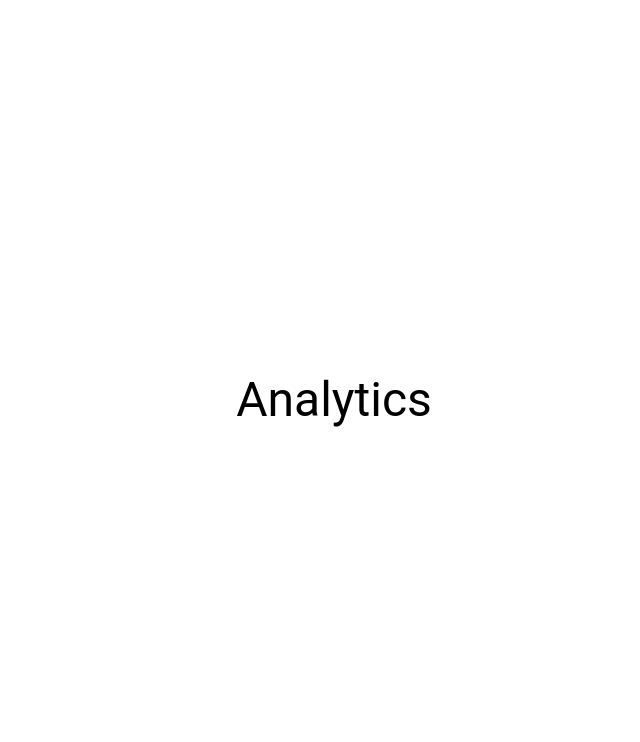
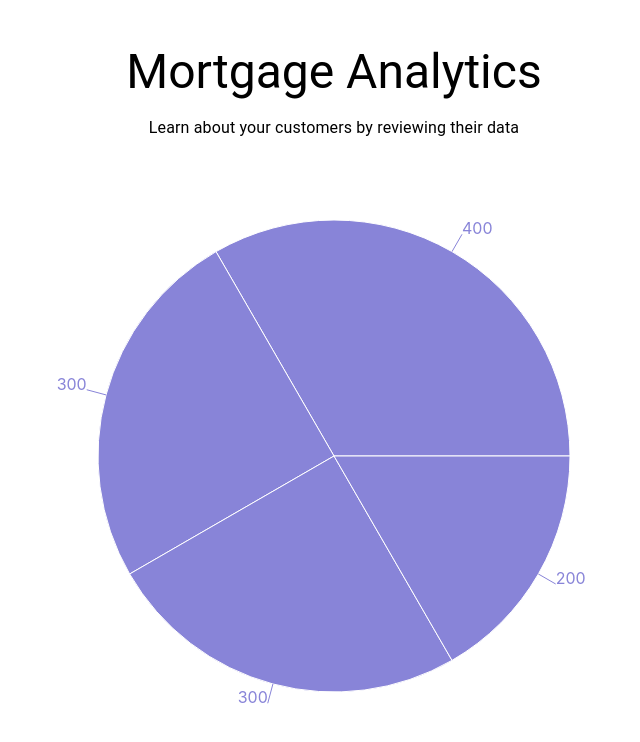
Before and after one commit to chrisalexander0617/friendly-finance, a React (Create React App) app in the folder client/: page /analytics in a window 1280 px wide. Shown: the top 742 px of the page, without its empty margins (306-946 px from the left). Built offline with nearby package versions, Linux system fonts and the light colour scheme; no server answers.

Commit message:
Added chart

```diff
--- a/client/package.json
+++ b/client/package.json
@@ -11,10 +11,13 @@
     "@testing-library/react": "^13.0.0",
     "@testing-library/user-event": "^13.2.1",
     "axios": "^1.1.2",
+    "chart.js": "^3.9.1",
     "dotenv": "^16.0.3",
+    "faker": "^6.6.6",
     "react": "^18.2.0",
     "react-dom": "^18.2.0",
     "react-scripts": "5.0.1",
+    "recharts": "^2.1.15",
     "web-vitals": "^2.1.0"
   },
   "scripts": {
--- a/client/src/components/MortgageCalculator.js
+++ b/client/src/components/MortgageCalculator.js
@@ -21,7 +21,7 @@ export const MortageCalculator = () => {
     const [loanType, setLoanType] = useState('');
     const [homePrice, setHomePrice] = useState('');
     const [downPayment, setDownPayment] = useState('');
-    const [FICOScore, setFICOScore] = useState(4);
+    const [FICOScore, setFICOScore] = useState();
     const [loanPreference, setLoanPreference] = useState('');
     const [monthlyPayment, setMonthlyPayment] = useState(0)
     const [zipCode, setZipCode] = useState(0)
@@ -135,9 +135,9 @@ export const MortageCalculator = () => {
                                     label="What is the most important when choosing a loan?"
                                     onChange={handleChangeLoanType}
                                 >
-                                    <MenuItem value={4}>Home Purchase</MenuItem>
-                                    <MenuItem value={3}>Refinance</MenuItem>
-                                    <MenuItem value={2}>Cash-out Refinance</MenuItem>
+                                    <MenuItem value="Home Purchase">Home Purchase</MenuItem>
+                                    <MenuItem value="Refinance">Refinance</MenuItem>
+                                    <MenuItem value="Cash-out Refinance">Cash-out Refinance</MenuItem>
                                 </Select>
                             </FormControl>
                         </Grid>
@@ -178,10 +178,10 @@ export const MortageCalculator = () => {
                                     label="What is the most important when choosing a loan?"
                                     onChange={handleChangeLoanPreference}
                                 >
-                                    <MenuItem value={10}>Low Interest</MenuItem>
-                                    <MenuItem value={20}>Steady Monthly Payment</MenuItem>
-                                    <MenuItem value={30}>Short-term Ownership</MenuItem>
-                                    <MenuItem value={30}>Low Monthly Payment</MenuItem>
+                                    <MenuItem value="Low Interest">Low Interest</MenuItem>
+                                    <MenuItem value="Steady Monthly Payment">Steady Monthly Payment</MenuItem>
+                                    <MenuItem value="Short-term Ownership">Short-term Ownership</MenuItem>
+                                    <MenuItem value="Low Monthly Payment">Low Monthly Payment</MenuItem>
                                 </Select>
                             </FormControl>
                         </Grid>
--- a/client/src/pages/Analytics.js
+++ b/client/src/pages/Analytics.js
@@ -1,5 +1,52 @@
-import React from 'react'
-import {Box, Container, Grid, Typography} from '@mui/material'
+import React,{useEffect, useRef, useState} from 'react'
+import {Box, Container,Grid, Typography} from '@mui/material'
+import axios from 'axios'
+import {
+    PieChart,
+    Pie,
+    Cell,
+    ResponsiveContainer
+} from 'recharts';
+
+
+const FICOChart = () => {
+    const fetchedApplications = useRef(false)
+    const [data, setData] = useState([
+        { name: 'Group A', value: 400 },
+        { name: 'Group B', value: 300 },
+        { name: 'Group C', value: 300 },
+        { name: 'Group D', value: 200 },
+    ]);
+
+    const fetchMortgageApplications = async () => {
+        try {
+            const results = await axios.get('http://localhost:8080/applications')
+            console.log('here are the results', results.data)
+            // setData(results.data)
+        } catch (err) {}
+    }
+
+
+    useEffect(() => {
+        console.log('analytics')
+        if(fetchedApplications.current) return
+        fetchedApplications.current = true
+        fetchMortgageApplications()
+    },[data])
+
+
+    return (
+        <>
+            <Box sx={{height:600, width:'100%'}}>
+                <ResponsiveContainer>
+                        <PieChart>
+                            <Pie dataKey="value" data={data} fill="#8884d8" label />
+                        </PieChart>
+                </ResponsiveContainer>
+            </Box>
+        </>
+    )
+}
 
 export const Analytics = () => {
     const styles = {
@@ -9,13 +56,21 @@ export const Analytics = () => {
             justifyContent:'center',
             alignItems:'center',
             flexDirection:'column',
-            gap:'3em'
+            gap:'1em'
         }
     }
+
+
     return (
         <>
             <Container sx={styles.Container} maxwidth="sm">
-                <Typography variant="h3">Analytics</Typography>
+                <Typography variant="h3">Mortgage Analytics</Typography>
+                <Typography variant="body1">Learn about your customers by reviewing their data</Typography>
+                <Grid container spacing={3}>
+                    <Grid item xs={12}>
+                        <FICOChart />
+                    </Grid>
+                </Grid>
             </Container>
         </>
     )
```
Also changed, not shown: 1 other file (tests, documents, lock files or other folders).
